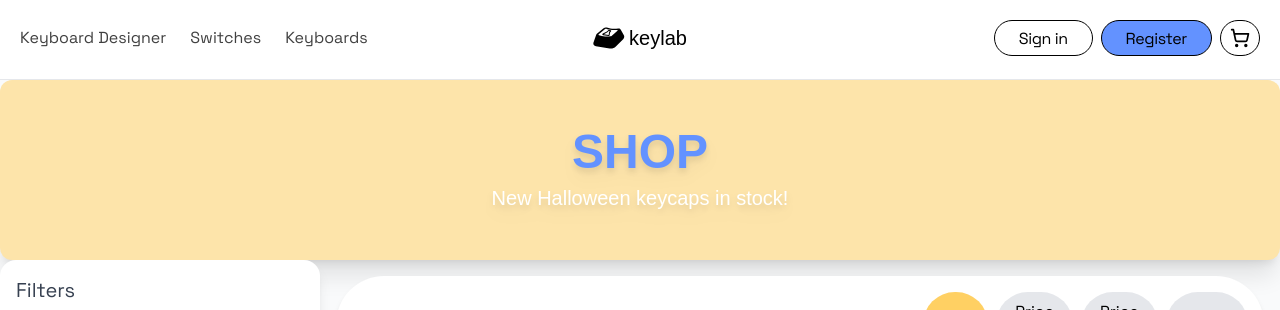
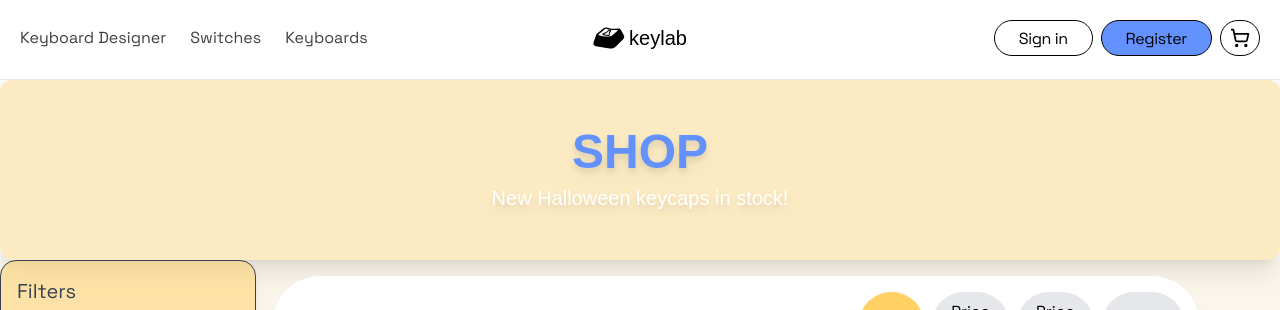
Before and after one commit to unchihugo/keylab, a React (Vite) app in the folder client/: page /shop in a window 1280 px wide. Shown: the top 310 px of the page. Built offline with nearby package versions, Linux system fonts and the light colour scheme; a web font is replaced by a local one.

Commit message:
fixed some styling

```diff
--- a/client/src/pages/Displaypage.tsx
+++ b/client/src/pages/Displaypage.tsx
@@ -100,7 +100,7 @@ const DisplayPage: React.FC = () => {
     <div className="min-h-screen bg-gray-50">
 
       {/* Shop Banner */}
-      <div className="text-center py-12 bg-primary mt-20 rounded-xl shadow-xl">
+      <div className="text-center py-12 bg-primary bg-opacity-70 mt-20 rounded-xl shadow-xl">
         <h1 className="text-5xl font-bold text-secondary-dark font-display drop-shadow-lg">
           SHOP
           </h1>
@@ -110,8 +110,8 @@ const DisplayPage: React.FC = () => {
       </div>
 
       {/* Filters and Products Section */}
-      <main className="container mx-auto flex flex-col lg:flex-row">
-        <aside className="w-full lg:w-1/4 bg-white p-4 shadow-lg rounded-2xl space-y-4 mb-6 lg:mb-0">
+      <main className="container mx-auto flex flex-col lg:flex-row bg-primary bg-opacity-20">
+        <aside className="w-full lg:w-1/5 bg-primary-dark bg-opacity-50 p-4 shadow-lg rounded-2xl space-y-4 mb-6 lg:mb-0 h-auto border border-gray-700">
           <h2 className="text-xl font-body text-gray-700">Filters</h2>
           <div>
             <h3 className="font-medium text-gray-600">Switches</h3>
```
